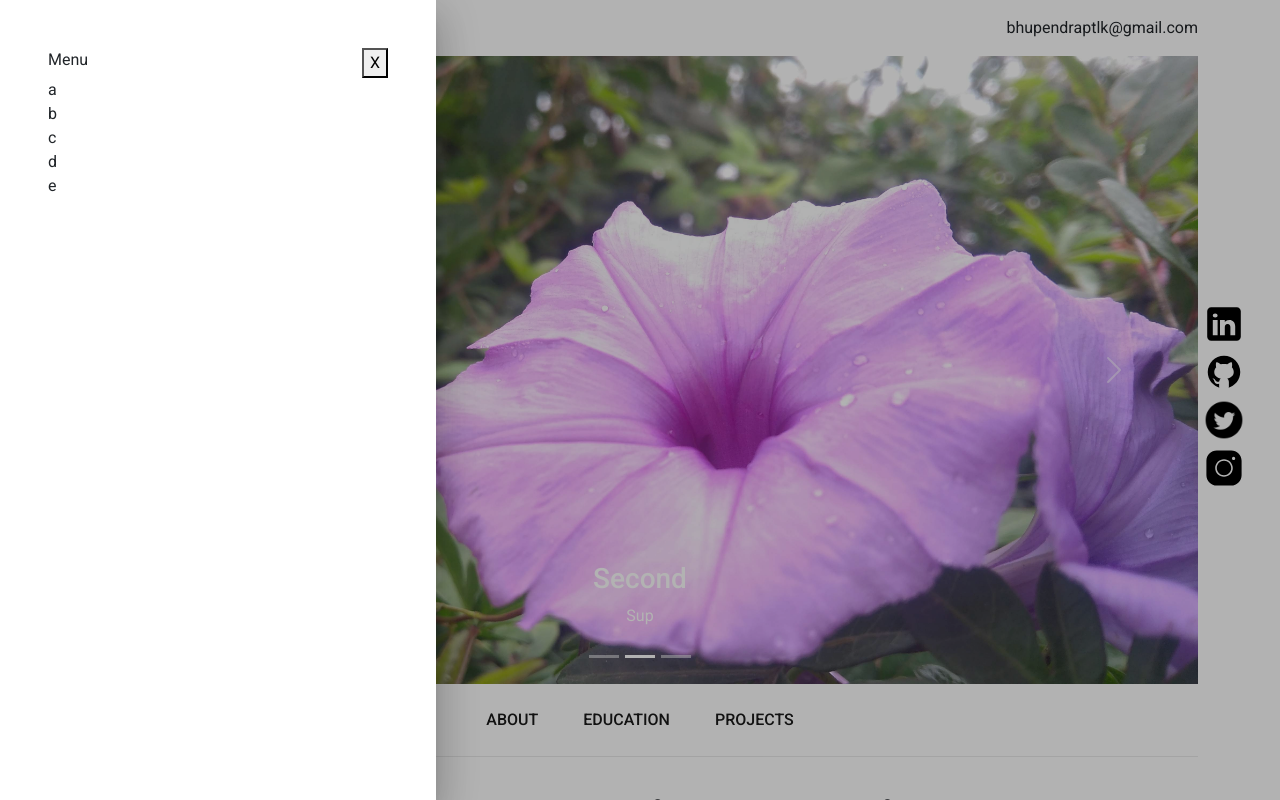
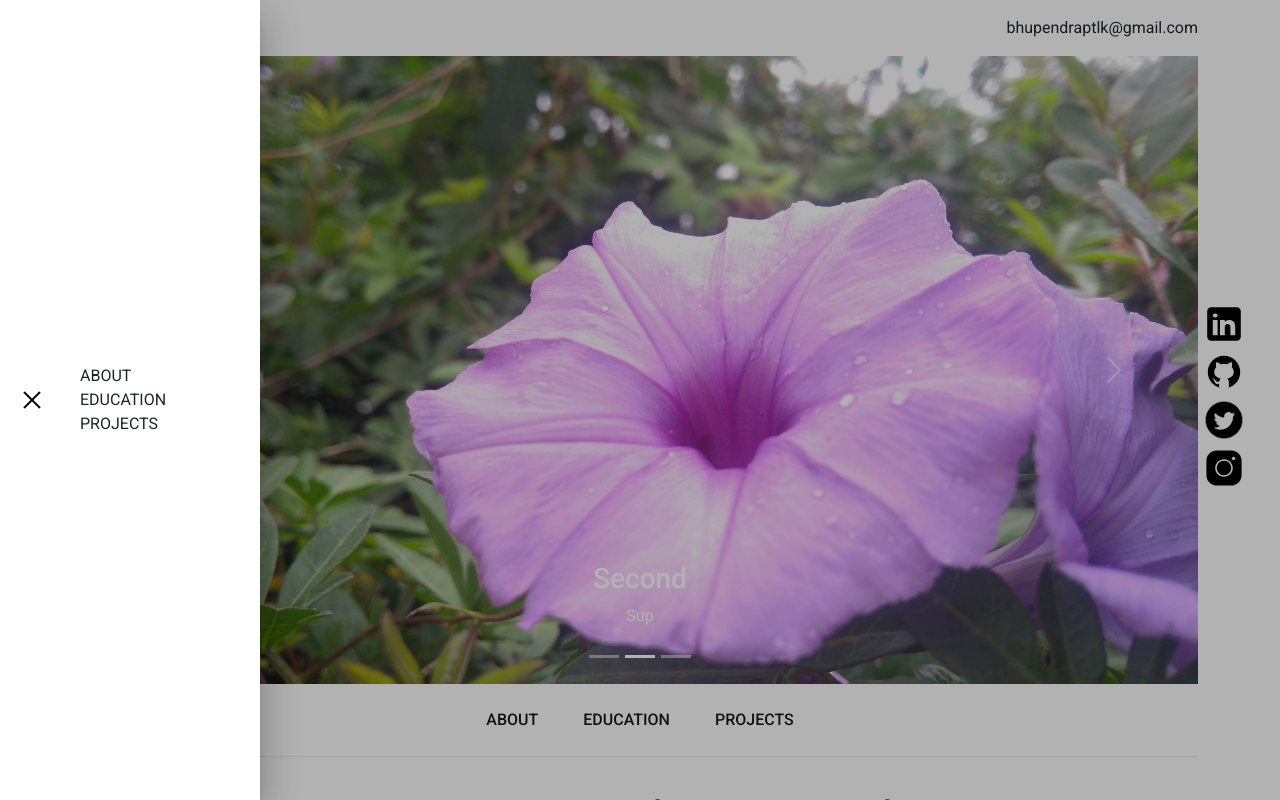
Before and after one commit to bhupendraptlk/MyResume, a React (Create React App) app: page / in a window 1280 px wide. Both pictures are taken after a click on the button 58 px from the left and 416 px from the top of the page. Shown: the top 800 px of the page. Built offline with nearby package versions, Linux system fonts and the light colour scheme.

Commit message:
Feat:Modal

```diff
--- a/src/App.css
+++ b/src/App.css
@@ -28,12 +28,12 @@ body{
   padding: 0;
 }
 .hidden{
-  display: none;
+  display: none!important;
 }
 .notHidden{
   display: block;
 }
-.modal{
+#modal{
   width: 100%;
   height: 100%;
   z-index: 101;
@@ -44,19 +44,24 @@ body{
   position: fixed;
   top: 0;
   bottom: 0;
-  left: 0;
   right: 0;
+  left: 200%;
+  opacity: 0;
+  transition: all 500ms ease-in-out;
 }
 .menu-modal-content{
   margin-left: 0!important;
-  padding: 48px;
+  padding: 0 16px;
   height: 100%;
   width: 100%;
-  max-width: 436px;
+  max-width: 260px;
   background-color: #fff;
   margin: auto;
   overflow: auto;
   box-shadow: 0 11px 15px -7px rgb(0 0 0 / 20%), 0 24px 38px 3px rgb(0 0 0 / 14%), 0 9px 46px 8px rgb(0 0 0 / 12%);
+}
+.modal-inner-menu{
+  padding-left: 32px;
 }
 .headerNav{
   padding: 16px 0;
@@ -69,6 +74,13 @@ body{
 /* .mainWrapper{
   position: relative;
 } */
+.closeBtn{
+  width: 32px;
+  height: 32px;
+  border: none;
+  padding: 0;
+  background-color: var(--light);
+}
 .hamburgerMenu{
   position: fixed;
   top: 0;
--- a/src/components/Menu.js
+++ b/src/components/Menu.js
@@ -1,25 +1,28 @@
 import React, { useState } from 'react';
 import hamburger from '../images/icons/hamburgerDesktop.png';
+import close from '../images/icons/close.png';
 
 const Menu = () =>{
   const [showMenu,setShowMenu]=useState(false);
+  const showModal = () =>{
+    setShowMenu(!showMenu);
+    var modal=document.getElementById('modal');
+    console.log(modal);
+    modal.style.left='0';
+    modal.style.opacity='100%';
+  }
     return(
         <>
           <div className='hamburgerMenu'>
-            <button onClick={()=>setShowMenu(!showMenu)}><img src={hamburger}/></button>
+            <button onClick={showModal}><img src={hamburger}/></button>
           </div>
-          <div className={showMenu? 'notHidden modal' : 'hidden'}>
-            <div className='menu-modal-content'>
-              <div className='flex js'>
-                <div>Menu</div>
-                <button className='closeBtn' onClick={()=>setShowMenu(!showMenu)}>X</button>
-              </div>
-              <div className='flex fc'>
-                <div>a</div>
-                <div>b</div>
-                <div>c</div>
-                <div>d</div>
-                <div>e</div>
+          <div id="modal" className={showMenu? 'notHidden' : 'hidden'}>
+            <div className='menu-modal-content flex ac'>
+              <button className='closeBtn' onClick={()=>setShowMenu(!showMenu)}><img src={close}/></button>
+              <div className='modal-inner-menu flex fc'>
+                <div>ABOUT</div>
+                <div>EDUCATION</div>
+                <div>PROJECTS</div>
               </div>
             </div>
           </div>
```
Also changed, not shown: src/images/icons/close.png (added).
